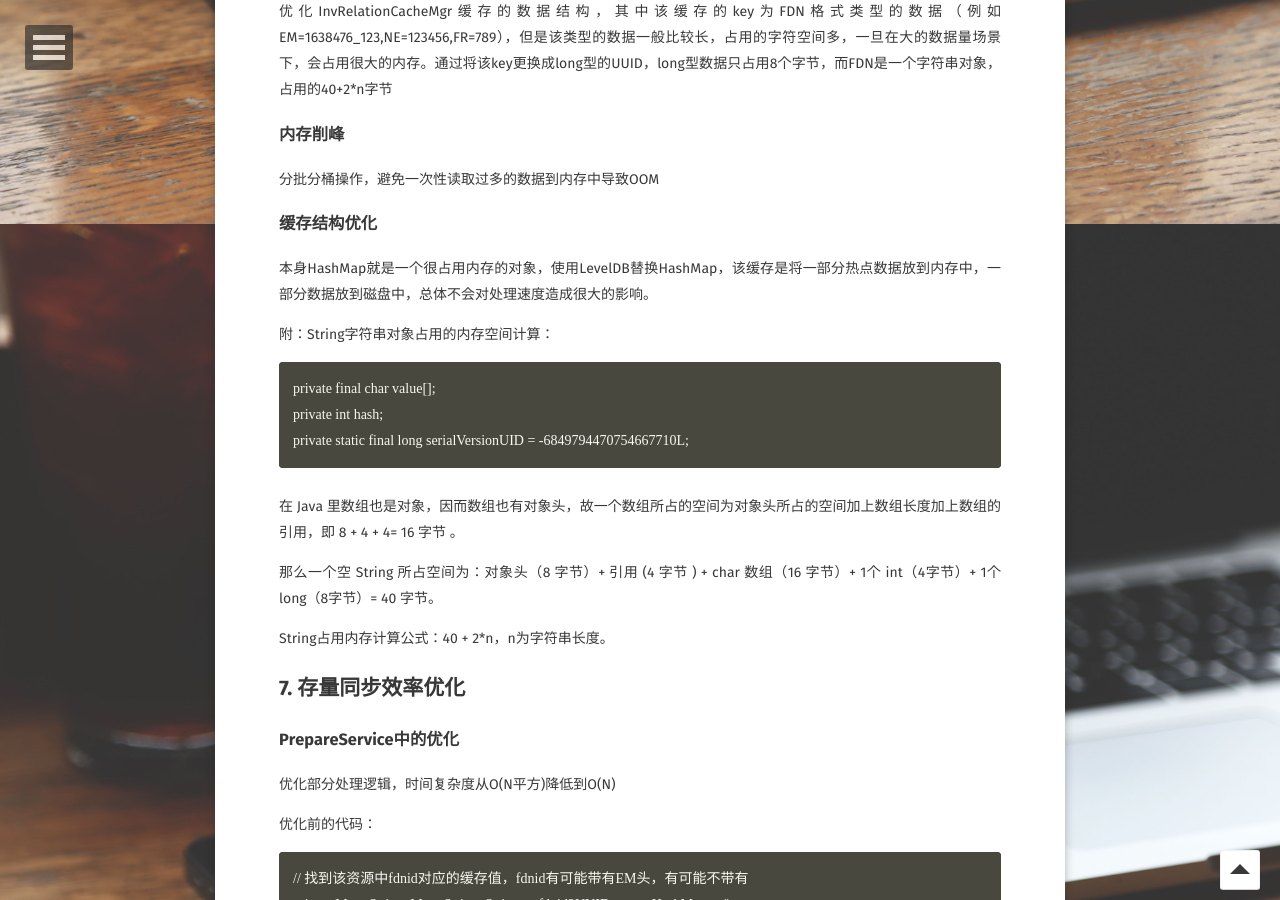
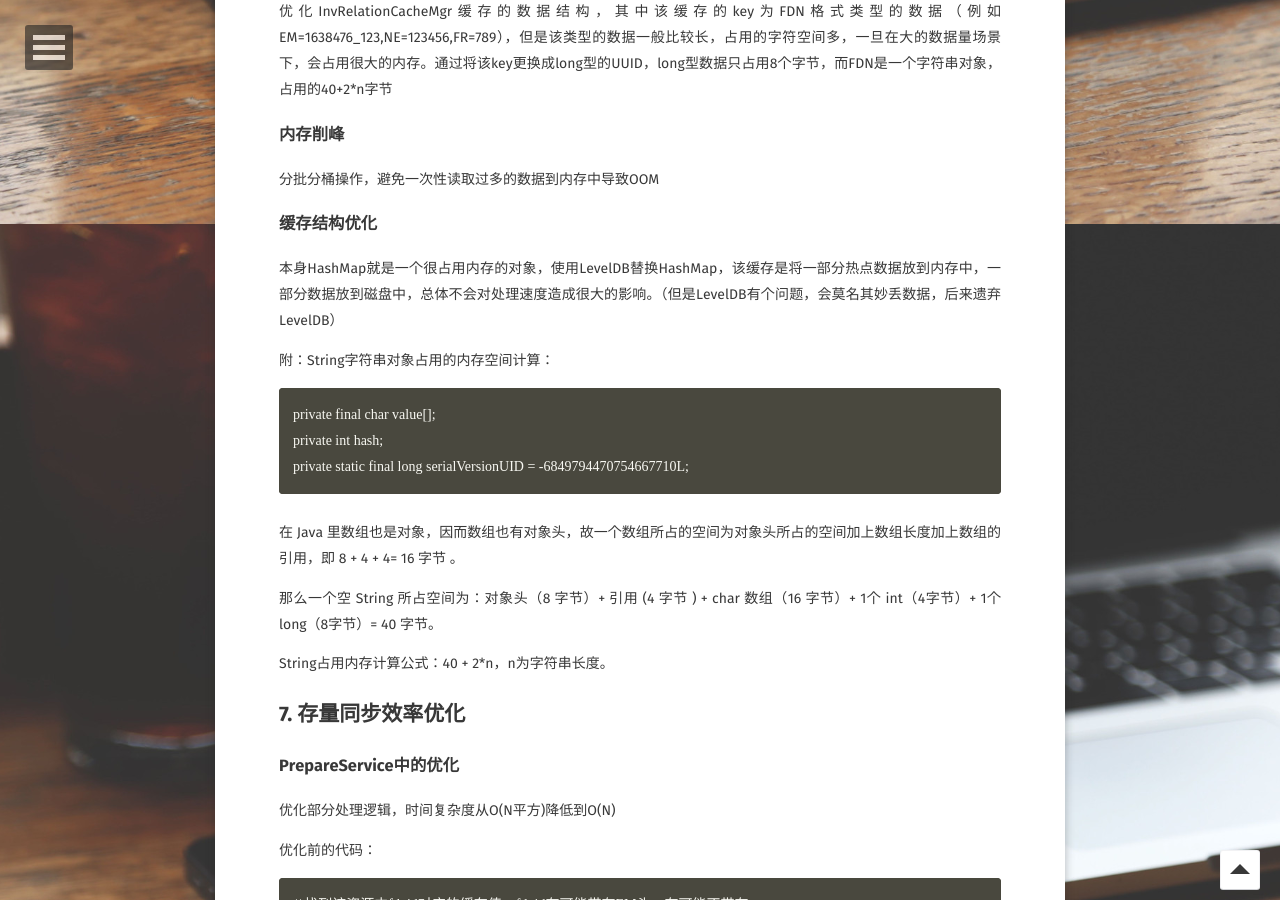
Before and after one commit to xzping/xzping.github.io, a Jekyll site: the page built from _posts/2019-06-09-华为工作内容总结.md, in a window 1280 px wide and 900 px high, scrolled down 2476 px. Built offline with Jekyll 4.4.1, drawn with Linux system fonts in a browser that asks for light colours; some web fonts are replaced; comment, search, counter and statistics services are not loaded.

Commit message:
update工作总结

```diff
--- a/_posts/2019-06-09-华为工作内容总结.md
+++ b/_posts/2019-06-09-华为工作内容总结.md
@@ -70,7 +70,7 @@ UtrafficInvIDGenService是生成并维护UUID的服务，主要维护了资源ID
 分批分桶操作，避免一次性读取过多的数据到内存中导致OOM
 
 ### 缓存结构优化
-本身HashMap就是一个很占用内存的对象，使用LevelDB替换HashMap，该缓存是将一部分热点数据放到内存中，一部分数据放到磁盘中，总体不会对处理速度造成很大的影响。
+本身HashMap就是一个很占用内存的对象，使用LevelDB替换HashMap，该缓存是将一部分热点数据放到内存中，一部分数据放到磁盘中，总体不会对处理速度造成很大的影响。（但是LevelDB有个问题，会莫名其妙丢数据，后来遗弃LevelDB）
 
 附：String字符串对象占用的内存空间计算：
 
```
